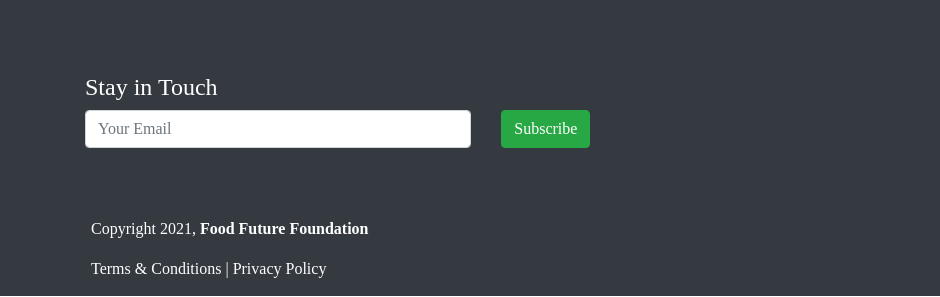
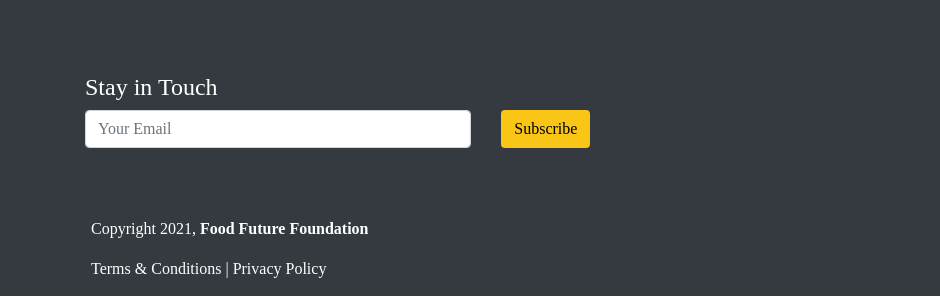
Before and after one commit to akshith143/food-future, a plain HTML site: page pages/copfsti.html in a window 1280 px wide. Shown: the part 1174-1471 px from the top of the page, 0-940 px from the left. Drawn offline with Linux system fonts and the light colour scheme; a web font is replaced by a local one.

Commit message:
subscribe button changes

```diff
--- a/pages/copfsti.html
+++ b/pages/copfsti.html
@@ -107,7 +107,7 @@
                             </div>
                         </div>
                         <div class="col-md-3">
-                            <button class="btn btn-success" type="button"> Subscribe</button>
+                            <button class="btn subscribe" type="button"> Subscribe</button>
                         </div>
                     </div>
                     <div class="row" style="width: 100%;color: #fff;">
```
Also changed, not shown: pages/global-hub.html (+1 -1 lines), pages/help-form.html (+1 -1 lines), pages/knowledge-hub.html (+1 -1 lines), pages/leadership-academy.html (+1 -1 lines), pages/terms-conditions.html (+1 -1 lines).
